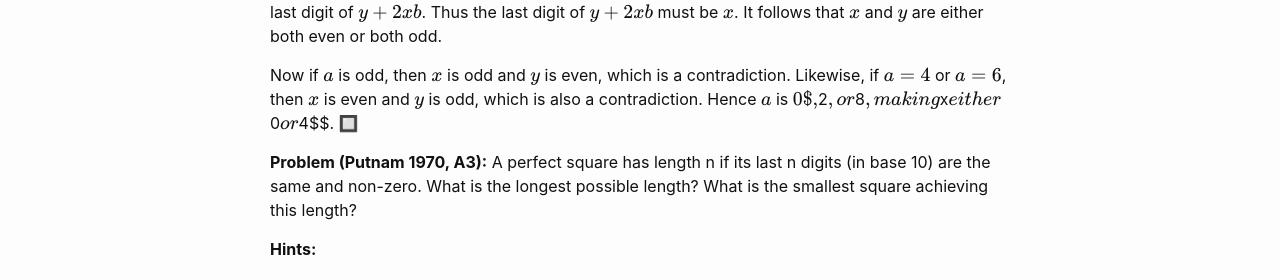
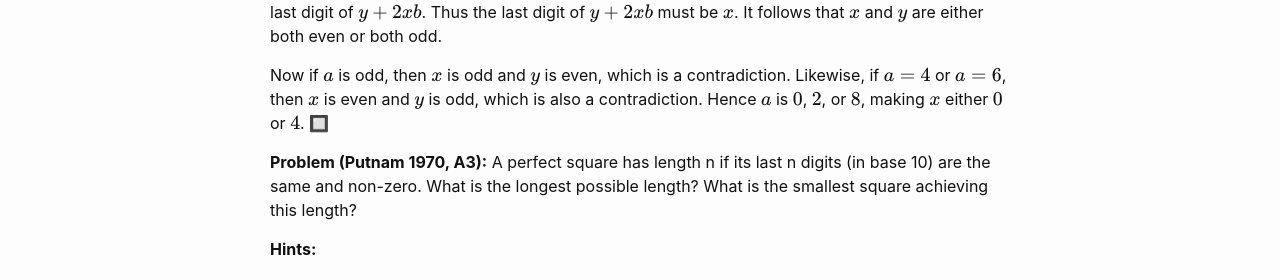
Before and after one commit to wcasper/competitivemath, a Jekyll site: the page built from _posts/2023-02-10-Week-1.md, in a window 1280 px wide and 900 px high, scrolled down 3124 px. Shown: the part 174-453 px from the top of the window. Built offline with Jekyll 4.4.1, drawn with Linux system fonts in a browser that asks for light colours; emoji names are drawn with the system emoji font.

Commit message:
fixed typo

```diff
--- a/_posts/2023-02-10-Week-1.md
+++ b/_posts/2023-02-10-Week-1.md
@@ -118,7 +118,7 @@ It follows that $$x$$ and $$y$$ are either both even or both odd.
 
 Now if $$a$$ is odd, then $$x$$ is odd and $$y$$ is even, which is a contradiction.
 Likewise, if $$a = 4$$ or $$a = 6$$, then $$x$$ is even and $$y$$ is odd, which is also a contradiction.
-Hence $$a$$ is $$0$, $$2$$, or $$8$$, making $$x$$ either $$0$$ or $$4$$.
+Hence $$a$$ is $$0$$, $$2$$, or $$8$$, making $$x$$ either $$0$$ or $$4$$.
 :black_square_button:
 
 **Problem (Putnam 1970, A3):** A perfect square has length n if its last n digits (in base 10) are the same and non-zero. What is the longest possible length? What is the smallest square achieving this length?
```
